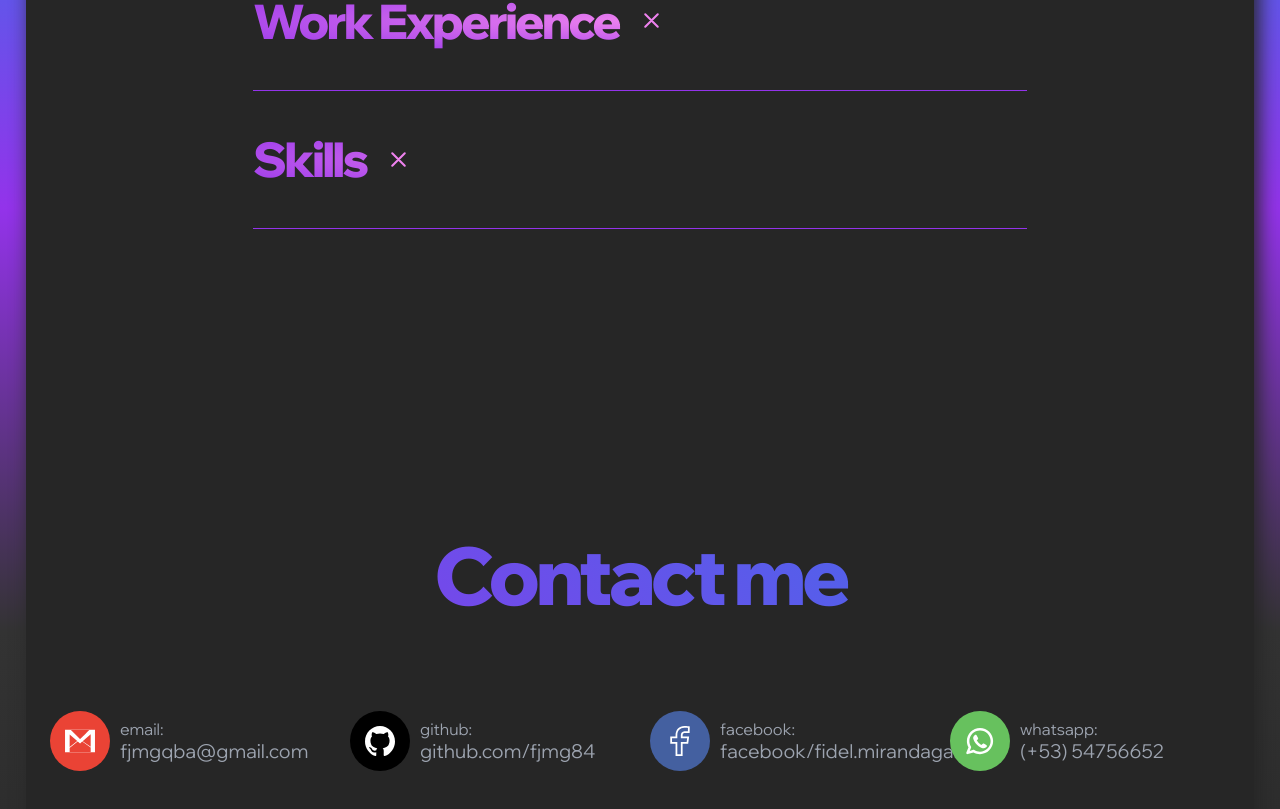
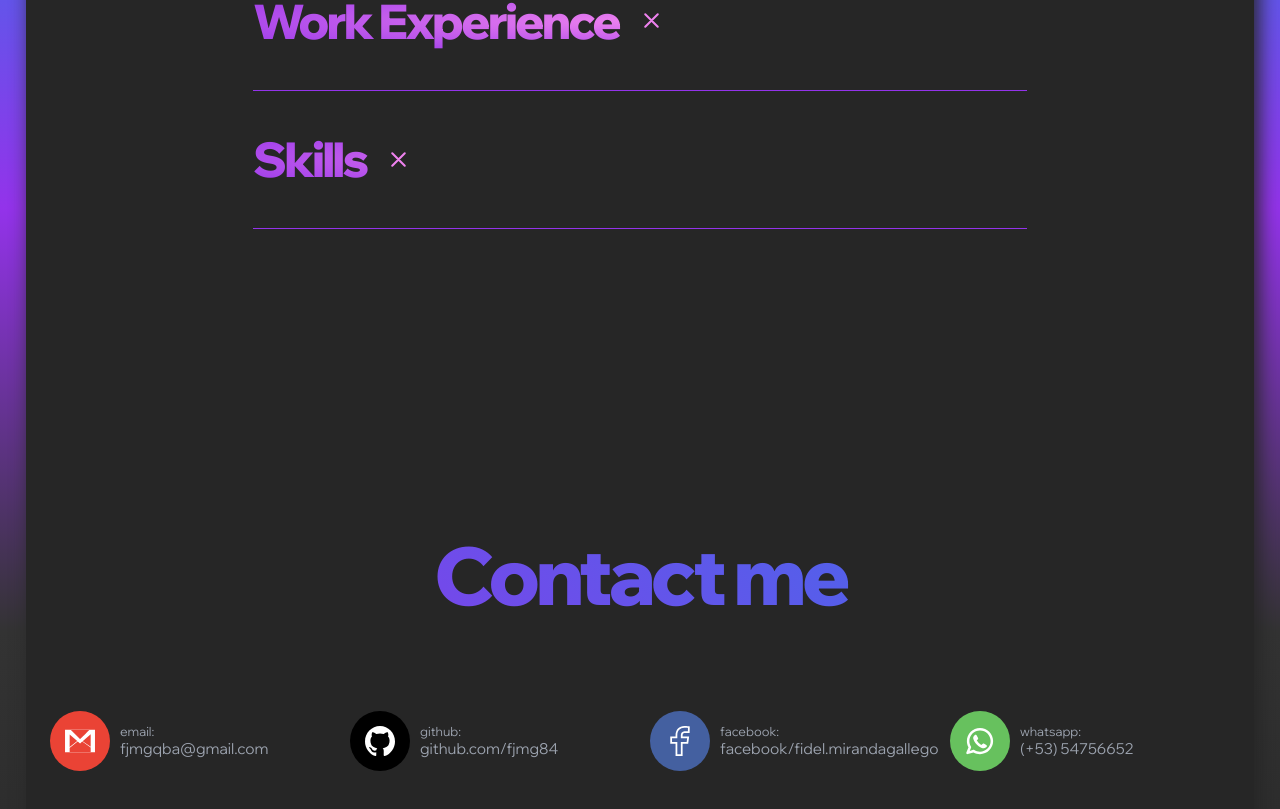
Before and after one commit to fjmg84/portafolio, a Svelte app: page / in a window 1280 px wide. Shown: the part 1061-1870 px from the top of the page. Built offline with nearby package versions, Linux system fonts and the light colour scheme.

Commit message:
fix font size

```diff
--- a/src/components/footer/index.svelte
+++ b/src/components/footer/index.svelte
@@ -137,7 +137,7 @@
     .description {
       display: flex;
       flex-direction: column;
-      font-size: 1em;
+      font-size: 0.789em;
       width: 70%;
       *background-color: yellowgreen;
 
```
